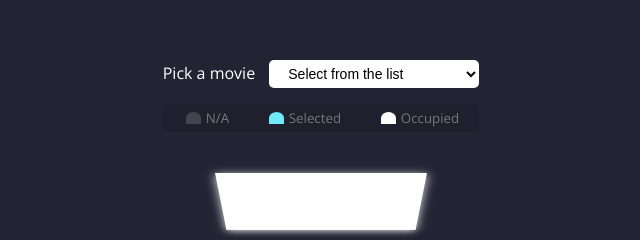
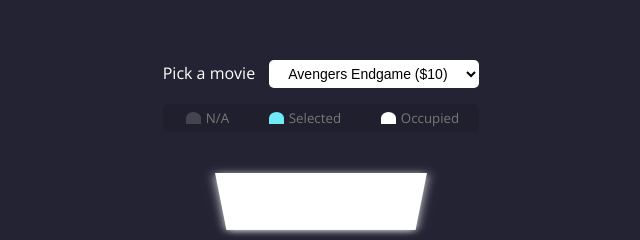
Before and after one commit to TomaszSarmata/movieSeatBooking, a plain HTML site: page index.html in a window 1280 px wide. Shown: the part 171-411 px from the top of the page, 319-959 px from the left. Drawn offline with nearby package versions, Linux system fonts and the light colour scheme.

Commit message:
got rid off the 1st option

```diff
--- a/index.html
+++ b/index.html
@@ -10,7 +10,6 @@
     <div class="movie-container">
       <label>Pick a movie</label>
       <select id="movie">
-        <option value="">Select from the list</option>
         <option value="10">Avengers Endgame ($10)</option>
         <option value="12">Joker ($12)</option>
         <option value="8">Toystory 4 ($8)</option>
```
